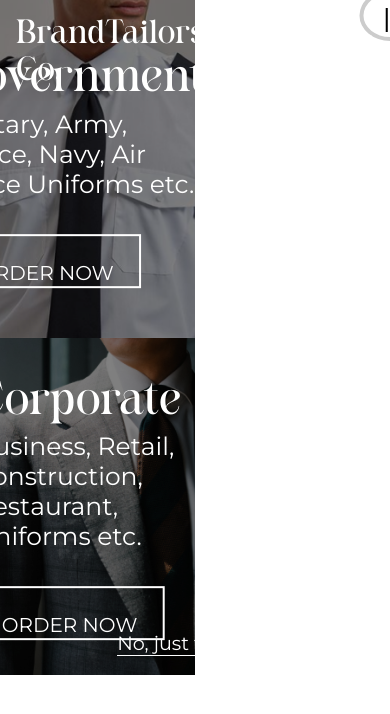
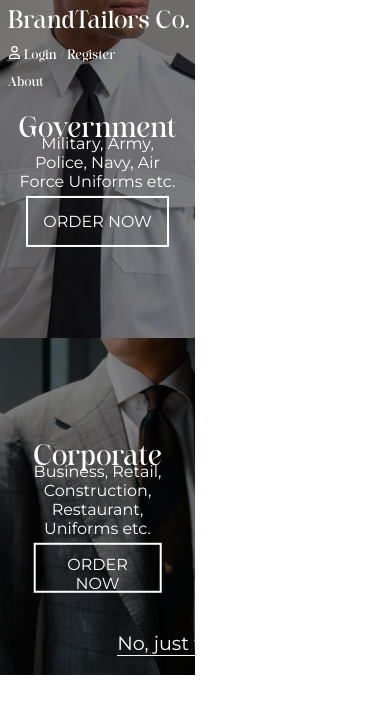
Before and after one commit to DediSepteo/WebApp-Tailor, a React (Create React App) app in the folder cha-project/: page / in a window 390 px wide. Shown: the top 714 px of the page. Built offline with nearby package versions, Linux system fonts and the light colour scheme.

Commit message:
added responsiveness (sort of)

```diff
--- a/cha-project/src/pages/LandingPage.css
+++ b/cha-project/src/pages/LandingPage.css
@@ -1,41 +1,8 @@
-/* src/pages/LandingPage.css */
-
-.img-text {
-  position: absolute;
-  top: 45%;
-  left: 40%;
-  transform: translate(-50%, -50%);
-  text-align: center;
-  color: white;
-  z-index: 2;
-  text-align: left;
-  font-family: "Felgine";
-}
-
-.img-text h2 {
-  font-size: 45px;
-  font-weight: lighter;
-  margin: "-20px 0px";
-}
-
-.img-text p {
-  font-size: 25px;
-  font-family: "Montserrat-Regular";
-}
-
-.darken-image {
-  filter: brightness(50%);
-  width: 100%;
-  height: 100%;
-  object-fit: cover;
-}
-
+/* Container and Image Comparison */
 .container-fluid {
   width: 100%;
-  padding-right: 0;
-  padding-left: 0;
-  margin-right: auto;
-  margin-left: auto;
+  padding: 0;
+  margin: 0;
   position: absolute;
   top: 0;
 }
@@ -47,19 +14,13 @@
   overflow: hidden;
 }
 
+/* Left and Right Columns */
 .col-left,
 .col-right {
   position: absolute;
   top: 0;
   bottom: 0;
   overflow: hidden;
-}
-
-.col-left img,
-.col-right img {
-  width: 100%;
-  height: 100%;
-  object-fit: cover;
 }
 
 .col-left {
@@ -70,6 +31,45 @@
   right: 0;
 }
 
+.col-left img,
+.col-right img {
+  width: 100%;
+  height: 100%;
+  object-fit: cover;
+}
+
+/* Darken the images */
+.darken-image {
+  filter: brightness(50%);
+  width: 100%;
+  height: 100%;
+  object-fit: cover;
+}
+
+/* Text Styling on Images */
+.img-text {
+  position: absolute;
+  top: 45%;
+  left: 40%;
+  transform: translate(-50%, -50%);
+  text-align: left;
+  color: white;
+  z-index: 2;
+  font-family: "Felgine";
+}
+
+.img-text h2 {
+  font-size: 45px;
+  font-weight: lighter;
+}
+
+.img-text p {
+  font-size: 25px;
+  font-family: "Montserrat-Regular";
+  margin: -35px 0px;
+}
+
+/* Divider Handle and Button */
 .divider-handle {
   position: absolute;
   top: 0;
@@ -99,6 +99,7 @@
   font-size: 25px;
 }
 
+/* Order Button Styling */
 .order-button {
   background-color: transparent;
   border: 2px solid white;
@@ -118,6 +119,7 @@
   border-color: white;
 }
 
+/* Bottom Navigation Link */
 .bottom-nav {
   position: absolute;
   bottom: 20px;
@@ -128,7 +130,7 @@
   color: white;
   text-decoration: none;
   font-size: 1.2rem;
-  font-family: "Montserrat-Regular"; /* Use the appropriate font family if needed */
+  font-family: "Montserrat-Regular";
   border-bottom: 1px solid white;
 }
 
@@ -136,8 +138,7 @@
   color: rgba(255, 255, 255, 0.7);
 }
 
-/* Media queries for responsiveness */
-
+/* Media Queries for Responsiveness */
 @media (max-width: 768px) {
   .img-compare {
     flex-direction: column;
@@ -148,20 +149,36 @@
   .col-right {
     position: relative;
     width: 100%;
-    height: 50vh;
+    height: auto;
   }
 
   .divider-handle {
-    width: 100%;
-    height: 10px;
-    cursor: ns-resize;
+    display: none;
   }
 
   .divider-button {
-    position: absolute;
-    top: -15px;
+    display: none;
+  }
+
+  .img-text {
+    top: 50%;
     left: 50%;
-    transform: translateX(-50%);
+    transform: translate(-50%, -50%);
+    text-align: center;
+  }
+
+  .img-text h2 {
+    font-size: auto;
+  }
+
+  .img-text p {
+    font-size: auto;
+  }
+
+  .order-button {
+    margin-top: 50px;
+    font-size: 18px;
+    padding: 15px 20px;
   }
 }
 
@@ -174,4 +191,25 @@
   .divider-button {
     top: -10px;
   }
+
+  .img-text {
+    top: 50%;
+    left: 50%;
+    transform: translate(-50%, -50%);
+    text-align: center;
+  }
+
+  .img-text h2 {
+    font-size: 28px;
+  }
+
+  .img-text p {
+    font-size: 16px;
+  }
+
+  .order-button {
+    margin-top: 40px;
+    font-size: 16px;
+    padding: 10px 15px;
+  }
 }
--- a/cha-project/src/pages/LandingPage.js
+++ b/cha-project/src/pages/LandingPage.js
@@ -1,4 +1,3 @@
-// src/pages/LandingPage.js
 import React, { useState, useRef, useEffect, useCallback } from 'react';
 import './LandingPage.css';
 import '../styles/fonts.css';
--- a/cha-project/src/styles/Header.module.css
+++ b/cha-project/src/styles/Header.module.css
@@ -13,7 +13,7 @@
 }
 
 .brand {
-  font-size: 2em;
+  font-size: 2.2em;
   color: white;
 }
 
@@ -22,13 +22,63 @@
   display: flex;
   gap: 1rem;
   color: white;
+  margin: 0;
+  padding: 0;
 }
 
 .nav a {
   text-decoration: none;
   color: white;
+  font-size: large;
+  margin-right: 10px;
 }
 
 .nav a:hover {
   text-decoration: underline;
 }
+
+/* Responsive Design */
+
+/* Medium devices (tablets, 768px and up) */
+@media (max-width: 768px) {
+  .header {
+    flex-direction: column;
+    align-items: flex-start;
+  }
+
+  .brand {
+    font-size: 1.8em;
+    margin-bottom: 10px;
+  }
+
+  .nav ul {
+    flex-direction: column;
+    gap: 0.5rem;
+  }
+
+  .nav a {
+    font-size: medium;
+    margin-right: 0;
+  }
+}
+
+/* Small devices (phones, 480px and up) */
+@media (max-width: 480px) {
+  .header {
+    padding: 0.5rem;
+  }
+
+  .brand {
+    font-size: 1.5em;
+  }
+
+  .nav ul {
+    flex-direction: column;
+    gap: 0.5rem;
+  }
+
+  .nav a {
+    font-size: small;
+    margin-right: 0;
+  }
+}
```
